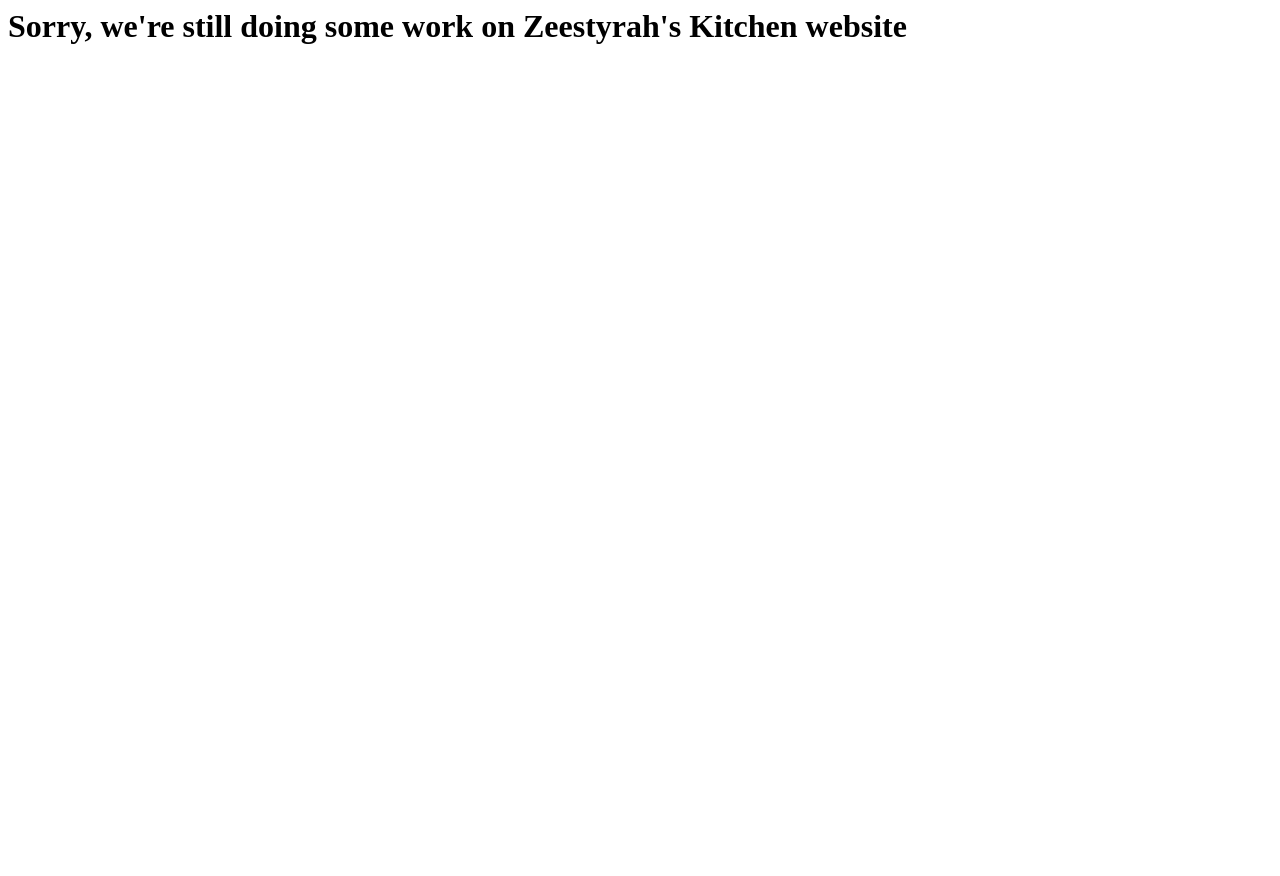
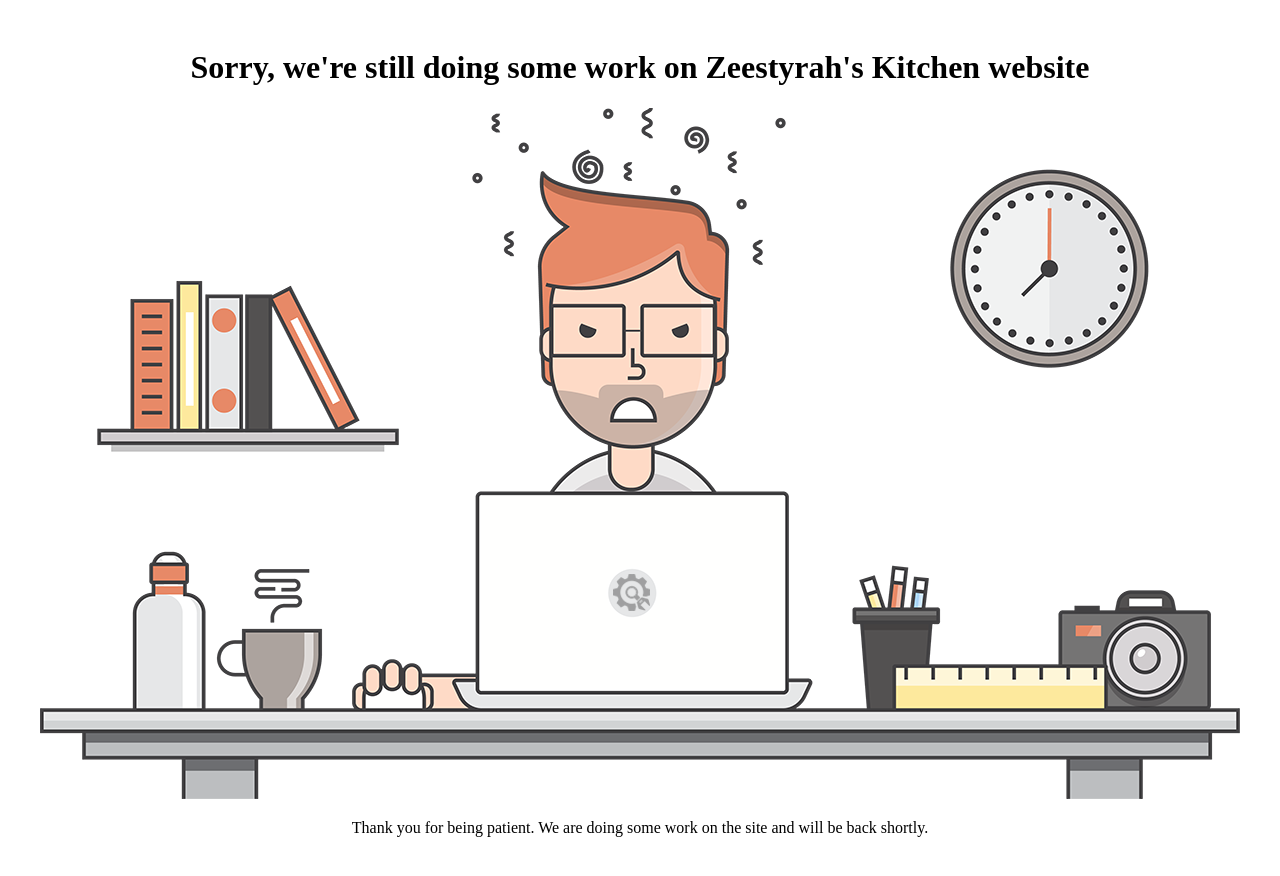
Before and after one commit to Abdul-Rahman-Ibrahim/Zeestyrah-Kitchen, a plain HTML site: page index.html in a window 1280 px wide. Before the commit the page ends 800 px from the top, so only its background shows below. Drawn offline with Linux system fonts and the light colour scheme.

Commit message:
added image

```diff
--- a/index.html
+++ b/index.html
@@ -1,11 +1,35 @@
+<!DOCTYPE html>
 <html lang="en">
+
 <head>
     <meta charset="UTF-8">
     <meta name="viewport" content="width=device-width, initial-scale=1.0">
     <title>Zeestyrah's Kitchen</title>
+    <style>
+        body {
+            text-align: center;
+            /* Centers content */
+            padding: 20px;
+        }
+
+        img {
+            max-width: 100%;
+            /* Makes the image responsive */
+            height: auto;
+        }
+    </style>
 </head>
+
 <body>
+    <!-- Adding the Header -->
     <h1>Sorry, we're still doing some work on Zeestyrah's Kitchen website</h1>
 
+    <!-- Adding the Image -->
+    <img src="image.png" alt="Maintenance Image" />
+
+    <!-- Adding the Description -->
+    <p>Thank you for being patient. We are doing some work on the site and will be back shortly.</p>
+
 </body>
+
 </html>
```
Also changed, not shown: image.png (added).
